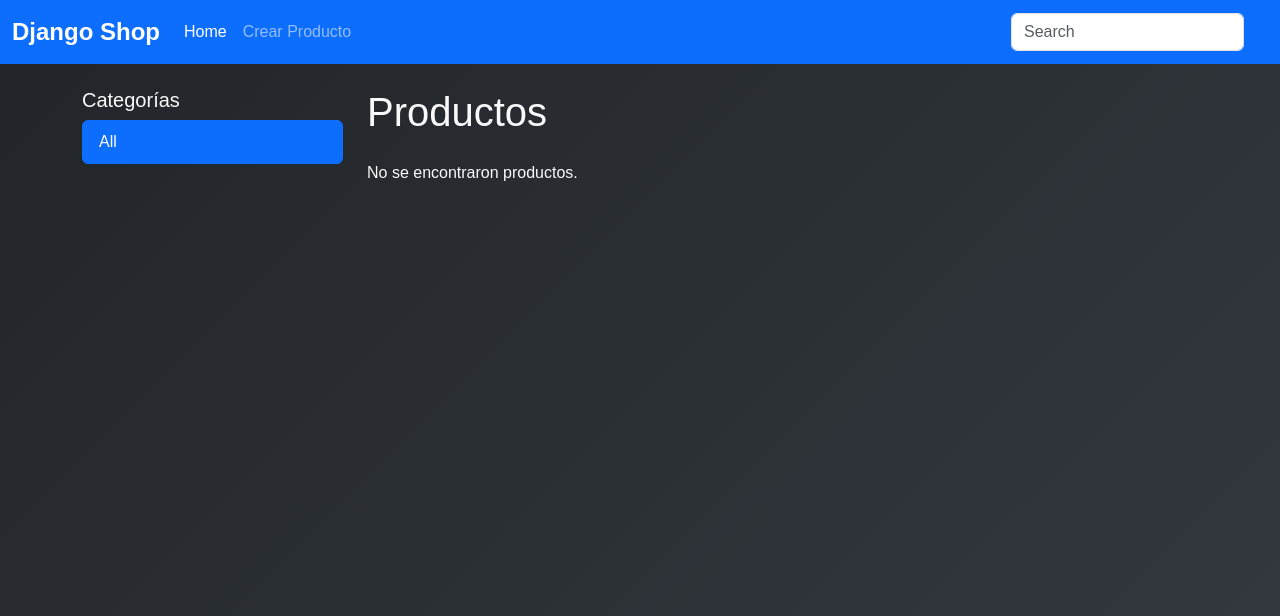
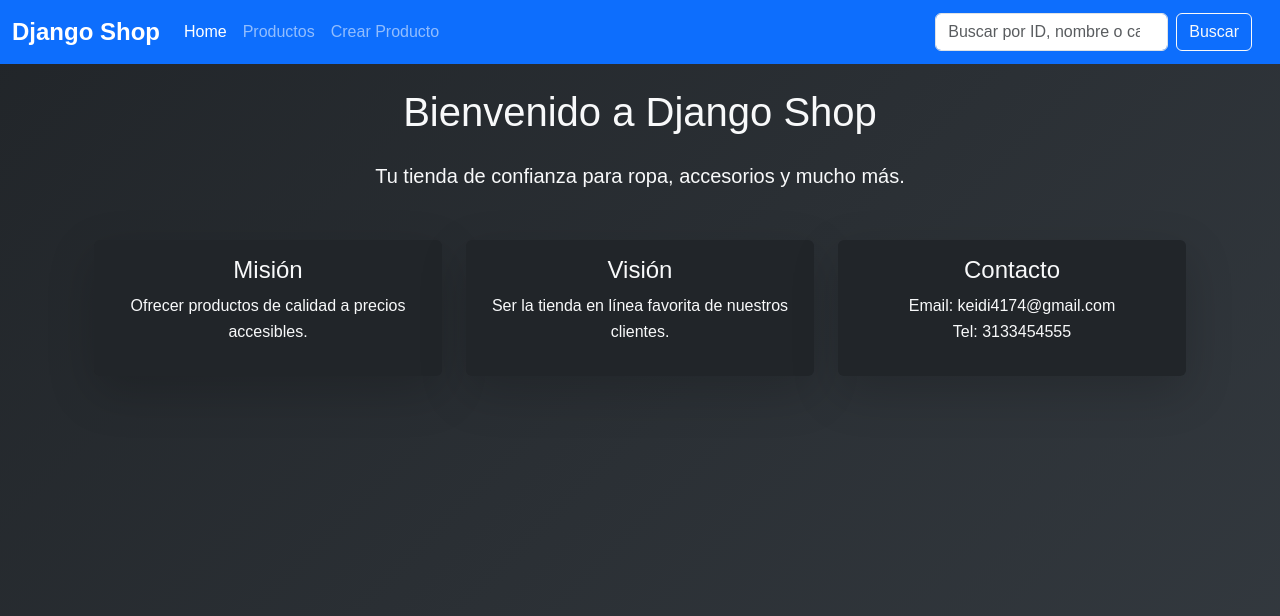
Before and after one commit to Kevin18-git/api_platzi_store_fake, a Django app: page / in a window 1280 px wide. Shown: the top 616 px of the page. Run offline with Django 5.2, Linux system fonts and the light colour scheme; data that the repository does not hold is empty.

Commit message:
Creacion del boton products, boton categorias, y filtracion mediante la busqueda de ID,catawgoria y Nombre del producto

```diff
--- a/api_platzi_store/products/templates/products/base.html
+++ b/api_platzi_store/products/templates/products/base.html
@@ -131,20 +131,23 @@
 </head>
 
 <body class="bg-dark text-light">
-
 <nav class="navbar navbar-expand-lg navbar-dark bg-primary">
     <div class="container-fluid">
-            <a class="navbar-brand" href="{% url 'products:product_list' %}">Django Shop</a>
+        <a class="navbar-brand" href="{% url 'products:home' %}">Django Shop</a>
         <button class="navbar-toggler" type="button" data-bs-toggle="collapse" data-bs-target="#navbarNav">
             <span class="navbar-toggler-icon"></span>
         </button>
         <div class="collapse navbar-collapse" id="navbarNav">
             <ul class="navbar-nav me-auto">
-                    <li class="nav-item"><a class="nav-link active" href="{% url 'products:product_list' %}">Home</a></li>
-                    <li class="nav-item"><a class="nav-link" href="{% url 'products:product_create' %}">Crear Producto</a></li>
+                <li class="nav-item"><a class="nav-link {% if request.resolver_match.url_name == 'home' %}active{% endif %}" href="{% url 'products:home' %}">Home</a></li>
+                <li class="nav-item"><a class="nav-link {% if request.resolver_match.url_name == 'product_list' %}active{% endif %}" href="{% url 'products:product_list' %}">Productos</a></li>
+                <li class="nav-item"><a class="nav-link {% if request.resolver_match.url_name == 'product_create' %}active{% endif %}" href="{% url 'products:product_create' %}">Crear Producto</a></li>
             </ul>
-                <form class="d-flex me-3">
-                    <input class="form-control me-2" type="search" placeholder="Search">
+
+            <!-- 🔎 Formulario de búsqueda -->
+            <form class="d-flex me-3" method="get" action="{% url 'products:product_list' %}">
+                <input class="form-control me-2" type="search" name="q" placeholder="Buscar por ID, nombre o categoría">
+                <button class="btn btn-outline-light" type="submit">Buscar</button>
             </form>
         </div>
     </div>
@@ -156,5 +159,4 @@
 
 <script src="https://cdn.jsdelivr.net/npm/bootstrap@5.3.0/dist/js/bootstrap.bundle.min.js"></script>
 </body>
-
 </html>
--- /dev/null
+++ b/api_platzi_store/products/templates/products/home.html
@@ -0,0 +1,35 @@
+{% extends 'products/base.html' %}
+
+{% block content %}
+<div class="container text-center text-light">
+    <h1 class="mb-4">Bienvenido a Django Shop</h1>
+    <p class="lead">Tu tienda de confianza para ropa, accesorios y mucho más.</p>
+
+    <div class="row mt-5">
+        <div class="col-md-4">
+            <div class="card bg-dark text-light border-0 shadow-lg">
+                <div class="card-body">
+                    <h4>Misión</h4>
+                    <p>Ofrecer productos de calidad a precios accesibles.</p>
+                </div>
+            </div>
+        </div>
+        <div class="col-md-4">
+            <div class="card bg-dark text-light border-0 shadow-lg">
+                <div class="card-body">
+                    <h4>Visión</h4>
+                    <p>Ser la tienda en línea favorita de nuestros clientes.</p>
+                </div>
+            </div>
+        </div>
+        <div class="col-md-4">
+            <div class="card bg-dark text-light border-0 shadow-lg">
+                <div class="card-body">
+                    <h4>Contacto</h4>
+                    <p>Email: keidi4174@gmail.com<br>Tel: 3133454555</p>
+                </div>
+            </div>
+        </div>
+    </div>
+</div>
+{% endblock %}
--- a/api_platzi_store/products/templates/products/product_list.html
+++ b/api_platzi_store/products/templates/products/product_list.html
@@ -1,11 +1,22 @@
 {% extends 'products/base.html' %}
 
 {% block content %}
+<div class="d-flex justify-content-between align-items-center mb-4">
+  <h1 class="text-light">Productos</h1>
+  <!-- Botón para abrir categorías -->
+  <button class="btn btn-outline-light" type="button" data-bs-toggle="offcanvas" data-bs-target="#offcanvasCategorias">
+    <i class="bi bi-list"></i> Categorías
+  </button>
+</div>
 
-<div class="row">
-    <aside class="col-md-3 mb-4">
-        <h5>Categorías</h5>
-        <ul class="list-group">
+<!-- Offcanvas de Categorías -->
+<div class="offcanvas offcanvas-start text-dark" tabindex="-1" id="offcanvasCategorias">
+  <div class="offcanvas-header">
+    <h5 class="offcanvas-title">Categorías</h5>
+    <button type="button" class="btn-close" data-bs-dismiss="offcanvas"></button>
+  </div>
+  <div class="offcanvas-body">
+    <ul class="list-group shadow-sm rounded overflow-hidden">
       {% for cat in categorias %}
       <a href="?category={{ cat }}"
          class="list-group-item list-group-item-action {% if selected == cat %}active{% endif %}">
@@ -13,43 +24,52 @@
       </a>
       {% endfor %}
     </ul>
-    </aside>
+  </div>
+</div>
 
-    <section class="col-md-9">
-        <h1 class="mb-4">Productos</h1>
+<!-- Grilla de Productos -->
 <div class="row g-4">
   {% for producto in productos %}
   <div class="col-md-4">
-                <div class="card h-100 text-dark">
+    <div class="card h-100 border-0 shadow-lg rounded-3 product-card">
+      <div class="image-container">
         <img src="{{ producto.images.0 }}" class="card-img-top" alt="{{ producto.title }}">
+      </div>
       <div class="card-body">
-                        <h5 class="card-title">{{ producto.title }}</h5>
-                        <p class="card-text">
-                            Precio: ${{ producto.price }}<br>
-                            Categoría: {{ producto.category.name }}
+        <h5 class="card-title fw-bold text-dark">{{ producto.title }}</h5>
+        <p class="card-text text-secondary mb-1">
+          <strong class="text-primary">Precio:</strong> ${{ producto.price }}
         </p>
+        <p class="card-text text-muted">
+          <i class="bi bi-tags"></i> {{ producto.category.name }}
+        </p>
+<div class="p-2 mt-3 bg-light rounded small text-muted">
+  <p class="mb-0">{{ producto.description }}</p>
 </div>
-                    <div class="card-footer bg-transparent border-top-0 d-flex gap-2">
-                        <a href="{% url 'products:product_update' producto.id %}" class="btn btn-warning w-50">
-                            Actualizar
+      </div>
+      <div class="card-footer d-flex gap-2 border-0 bg-white">
+        <a href="{% url 'products:product_update' producto.id %}"
+           class="btn btn-outline-primary w-50">
+          <i class="bi bi-pencil-square"></i> Editar
         </a>
-                        <button type="button" class="btn btn-danger w-50" data-bs-toggle="modal"
+        <button type="button" class="btn btn-outline-danger w-50" data-bs-toggle="modal"
             data-bs-target="#deleteModal{{ producto.id }}">
-                            Eliminar
+          <i class="bi bi-trash"></i> Eliminar
         </button>
       </div>
     </div>
   </div>
 
+  <!-- Modal de Confirmación -->
   <div class="modal fade" id="deleteModal{{ producto.id }}" tabindex="-1"
       aria-labelledby="deleteModalLabel{{ producto.id }}" aria-hidden="true">
       <div class="modal-dialog modal-dialog-centered">
-                    <div class="modal-content text-dark">
-                        <div class="modal-header">
+          <div class="modal-content shadow-lg border-0 rounded-3 text-dark">
+              <div class="modal-header bg-danger text-white">
                   <h5 class="modal-title" id="deleteModalLabel{{ producto.id }}">
                       Confirmar eliminación
                   </h5>
-                            <button type="button" class="btn-close" data-bs-dismiss="modal" aria-label="Cerrar"></button>
+                  <button type="button" class="btn-close btn-close-white" data-bs-dismiss="modal"></button>
               </div>
               <div class="modal-body">
                   ¿Estás seguro de que deseas eliminar
@@ -70,9 +90,28 @@
       </div>
   </div>
   {% empty %}
-            <p>No se encontraron productos.</p>
+  <p class="text-light">No se encontraron productos.</p>
   {% endfor %}
 </div>
-    </section>
-</div>
+
+<style>
+  .product-card {
+      transition: transform 0.2s ease, box-shadow 0.3s ease;
+  }
+  .product-card:hover {
+      transform: translateY(-8px);
+      box-shadow: 0 10px 25px rgba(0,0,0,0.2);
+  }
+  .image-container {
+      overflow: hidden;
+      border-top-left-radius: .5rem;
+      border-top-right-radius: .5rem;
+  }
+  .image-container img {
+      transition: transform 0.4s ease;
+  }
+  .image-container:hover img {
+      transform: scale(1.1);
+  }
+</style>
 {% endblock %}
--- a/api_platzi_store/products/urls.py
+++ b/api_platzi_store/products/urls.py
@@ -1,11 +1,12 @@
 from django.urls import path
 from . import views
 
-app_name = 'products'
+app_name = "products"
 
 urlpatterns = [
-    path('', views.product_list, name='product_list'),
-    path('create/', views.product_create, name='product_create'),
-    path('update/<int:product_id>/', views.product_update, name='product_update'),
-    path('delete/<int:product_id>/', views.product_delete, name='product_delete'),
+    path("", views.home, name="home"),  # ← nuevo home
+    path("productos/", views.product_list, name="product_list"),
+    path("crear/", views.product_create, name="product_create"),
+    path("actualizar/<int:product_id>/", views.product_update, name="product_update"),
+    path("eliminar/<int:product_id>/", views.product_delete, name="product_delete"),
 ]
--- a/api_platzi_store/products/views.py
+++ b/api_platzi_store/products/views.py
@@ -120,7 +120,8 @@ def product_update(request, product_id):
         'product_id': product_id
     })
 
-
+def home(request):
+    return render(request, 'products/home.html')
 def product_delete(request, product_id):
     if request.method == 'POST':
         try:
@@ -133,3 +134,40 @@ def product_delete(request, product_id):
             pass
 
     return redirect('products:product_list')
+
+def product_list(request):
+    try:
+        response = requests.get(f"{base_url}products/", timeout=20)
+        response.raise_for_status()
+        productos = response.json()
+    except requests.RequestException:
+        productos = []
+
+    categorias = sorted({
+        p['category']['name']
+        for p in productos
+    })
+
+    selected = request.GET.get('category', 'All')
+    if selected != 'All':
+        productos = [
+            p for p in productos
+            if p['category']['name'] == selected
+        ]
+
+    # 🔎 Filtrar por búsqueda (ID, nombre o categoría)
+    query = request.GET.get('q', '').strip().lower()
+    if query:
+        productos = [
+            p for p in productos
+            if query in str(p['id']).lower()
+            or query in p['title'].lower()
+            or query in p['category']['name'].lower()
+        ]
+
+    context = {
+        'productos': productos,
+        'categorias': ['All'] + categorias,
+        'selected': selected,
+    }
+    return render(request, 'products/product_list.html', context)
```
Lines whose indentation alone changed are shown as unchanged.
